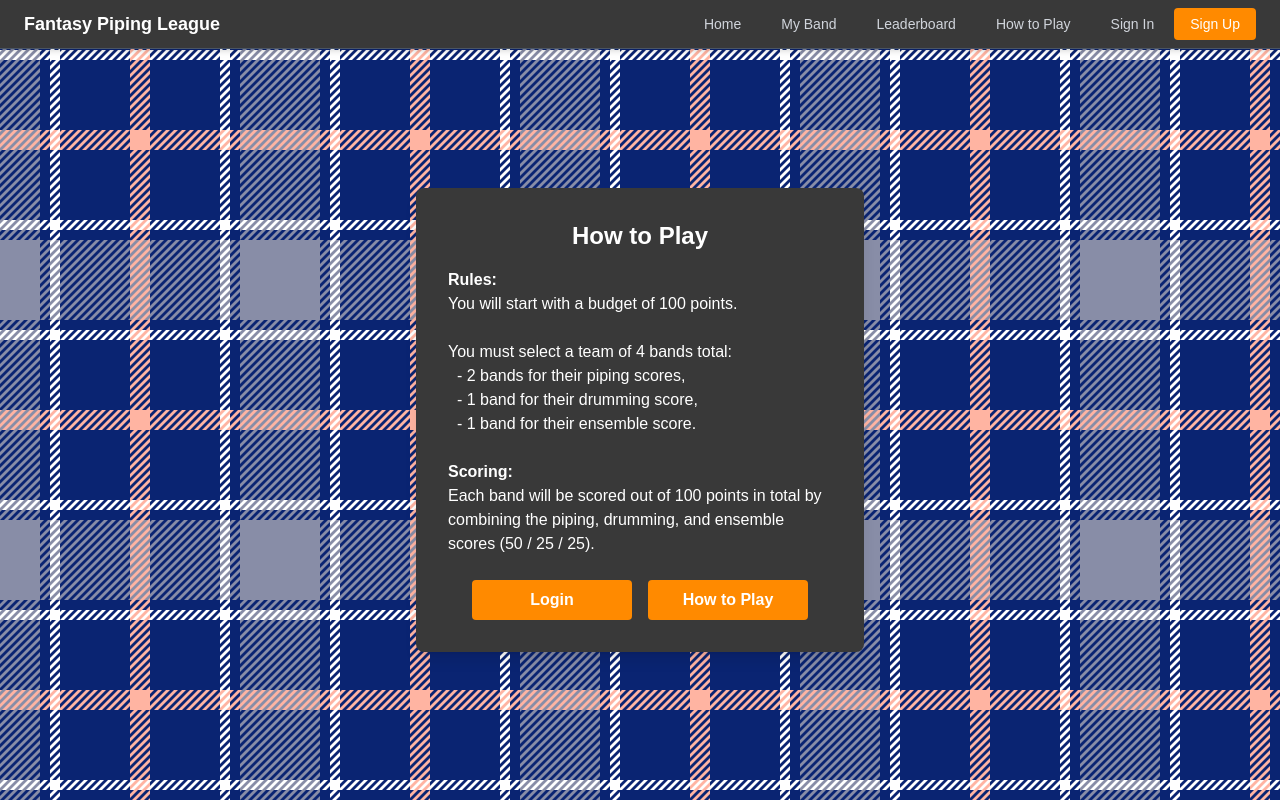
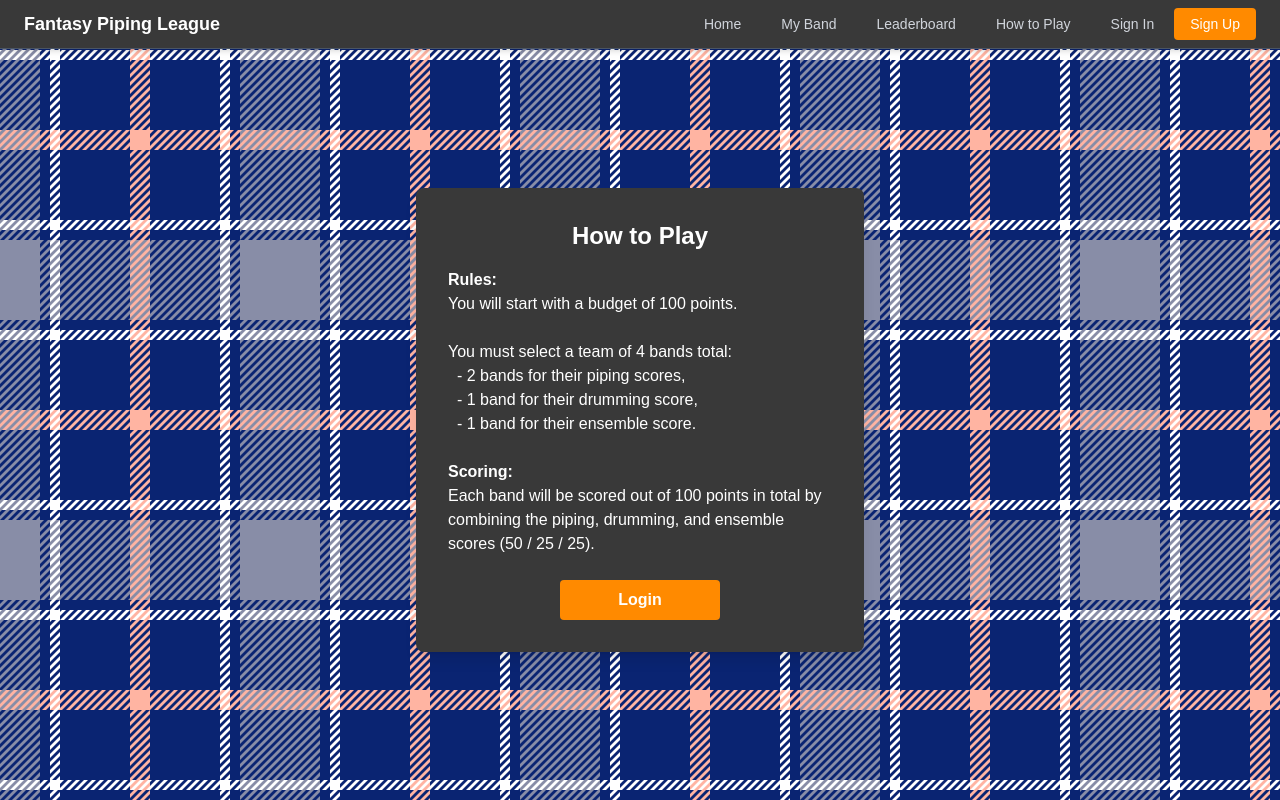
Before and after one commit to ConorHaughney/Fantasy-Piping-League, a Next.js app in the folder frontend/FPLFrontend/: page /how-to-play in a window 1280 px wide. Built offline with nearby package versions, Linux system fonts and the light colour scheme.

Commit message:
Fixed wording around when logged in

```diff
--- a/frontend/FPLFrontend/app/how-to-play/page.tsx
+++ b/frontend/FPLFrontend/app/how-to-play/page.tsx
@@ -1,4 +1,15 @@
+'use client';
+
+import { useEffect, useState } from "react";
+
 export default function Page() {
+  const [loggedIn, setLoggedIn] = useState(false);
+
+  useEffect(() => {
+    // Check for token in localStorage
+    setLoggedIn(!!localStorage.getItem("token"));
+  }, []);
+
   return (
     <div className="flex items-center justify-center min-h-[calc(100vh-56px)]">
       <div className="bg-[#393939] rounded-lg shadow-lg p-8 max-w-md w-full">
@@ -24,18 +35,21 @@ export default function Page() {
           piping, drumming, and ensemble scores (50 / 25 / 25).
         </p>
         <div className="flex justify-center space-x-4">
+          {loggedIn ? (
+            <a
+              href="/my-band"
+              className="bg-[#FF8A00] text-white font-bold py-2 px-6 rounded hover:bg-[#E52E71] transition ease-in-out duration-300 w-40 text-center"
+            >
+              My Band
+            </a>
+          ) : (
             <a
               href="/login"
               className="bg-[#FF8A00] text-white font-bold py-2 px-6 rounded hover:bg-[#E52E71] transition ease-in-out duration-300 w-40 text-center"
             >
               Login
             </a>
-          <a
-            href="/how-to-play"
-            className="bg-[#FF8A00] text-white font-bold py-2 px-6 rounded hover:bg-[#E52E71] transition ease-in-out duration-300 w-40 text-center"
-          >
-            How to Play
-          </a>
+          )}
         </div>
       </div>
     </div>
```
Lines whose indentation alone changed are shown as unchanged.
